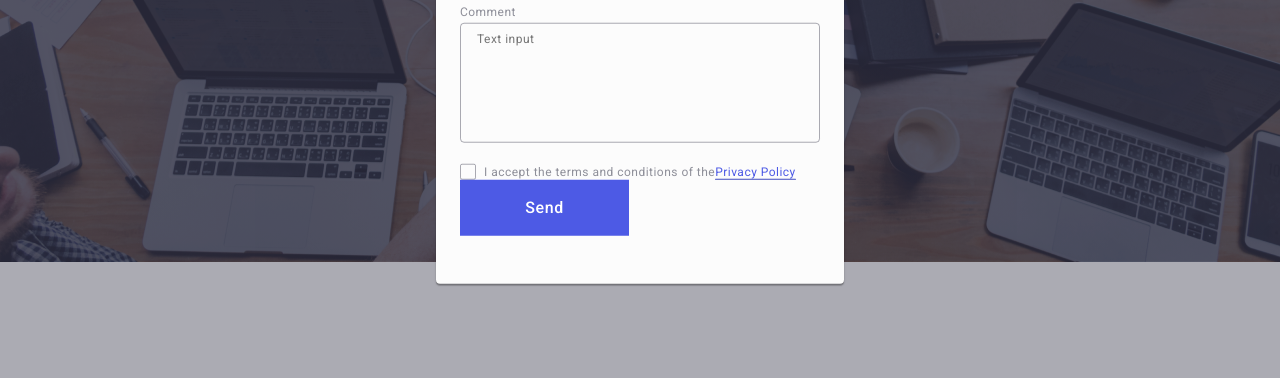
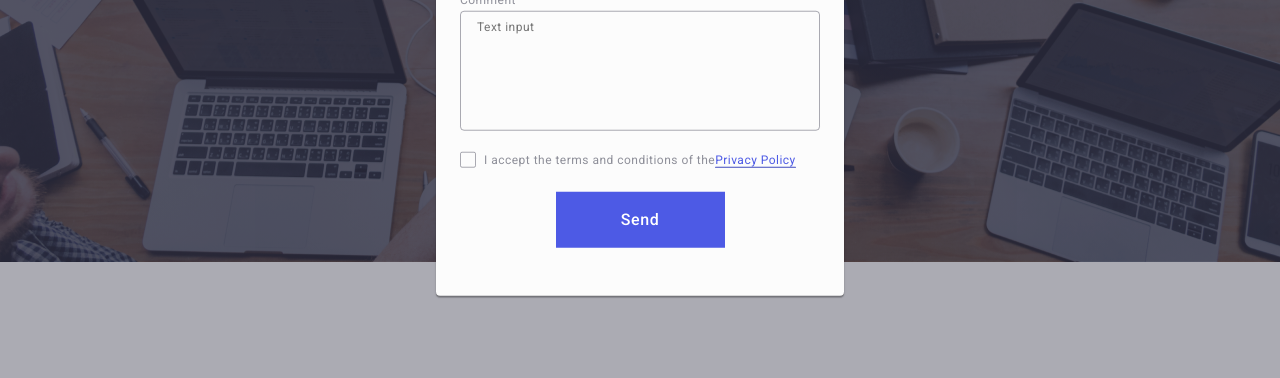
Before and after one commit to DimaFullstuck/goit-markup-hw-05, a plain HTML site: page index.html in a window 1280 px wide. Shown: the part 411-789 px from the top of the page. Drawn offline with nearby package versions, Linux system fonts and the light colour scheme.

Commit message:
Update styles.css

```diff
--- a/css/styles.css
+++ b/css/styles.css
@@ -807,4 +807,6 @@ img {
   background-color: #4d5ae5;
   border: none;
   transition: background-color 250ms cubic-bezier(0.4, 0, 0.2, 1);
+  margin: 0 auto;
+  margin-top: 24px;
 }
```
